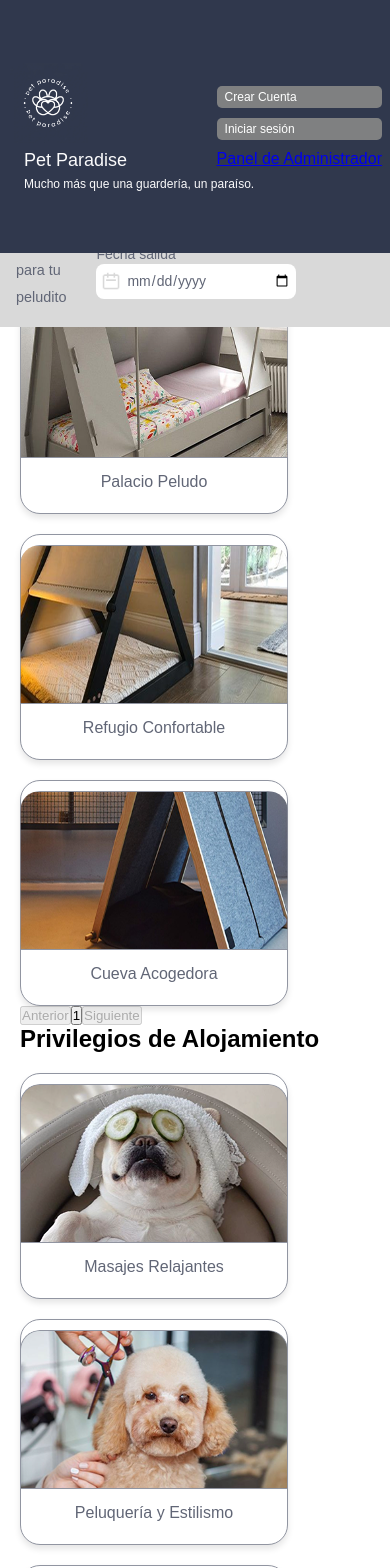
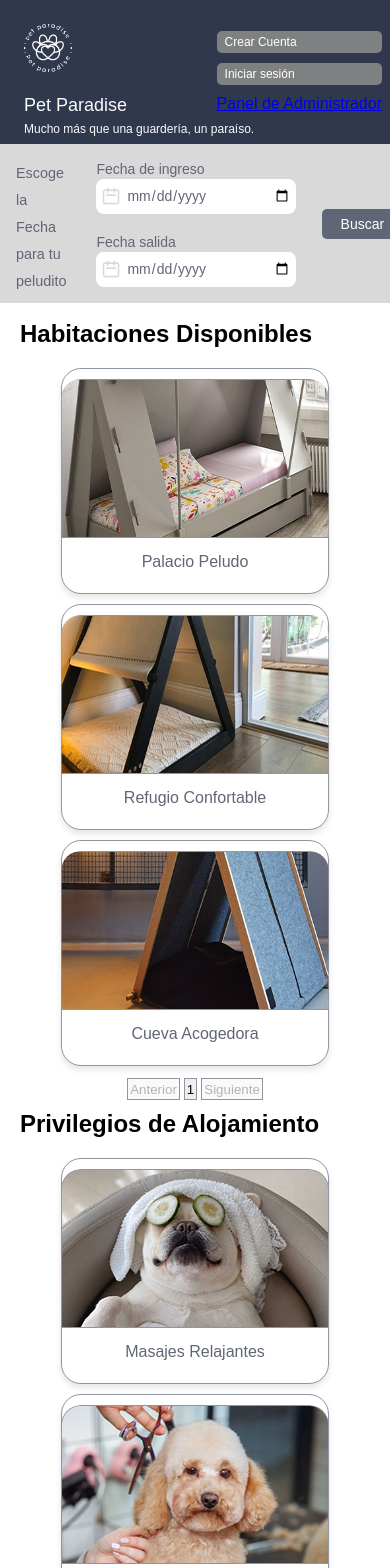
Before and after one commit to LuisDelgado-LD/integradorG5Front, a React (Vite) app: page / in a window 390 px wide. Shown: the top 1568 px of the page. Built offline with nearby package versions, Linux system fonts and the light colour scheme; no server answers.

Commit message:
Se ajustan estilos pagina principal

```diff
--- a/src/index.css
+++ b/src/index.css
@@ -2,6 +2,24 @@
   margin: 0;
   padding: 0;
   box-sizing: border-box;
+}
+
+.paginacion-container{
+  display: flex;
+  justify-content: center;
+  width: 100%;
+  height: auto;
+  margin-top: 2px;
+  padding: 0.5em;
+}
+
+.paginacion-container button{
+  padding: 2px;
+  margin: 2px;
+  width: auto;
+  height: 22px;
+  border: 1px solid #9195a1;
+  /* color: #9195a1; */
 }
 
 .Auxiliares-Galeria {
@@ -285,11 +303,22 @@ body {
   text-align: center;
 }
 
-.card-grid {
+/* .card-grid {
   display: grid;
   grid-template-columns: repeat(auto-fill, minmax(250px, 1fr));
-  gap: 20px;
+  gap: 10em;
   margin-top: 20px;
+  padding: 0 2em;
+  justify-content: space-around;
+} */
+
+.card-grid {
+  display: flex;
+  flex-wrap: wrap;
+  justify-content: space-around;
+  gap: 10px;
+  margin-top: 20px;
+  padding: 0 2em;
 }
 
 .form-container {
@@ -924,22 +953,6 @@ body {
     border-radius: 20px;
   }
 
-  .pagination-container{
-    display: flex;
-    justify-content: center;
-    width: auto;
-    height: auto;
-    margin-top: 2px;
-  }
-
-  .pagination-container button{
-    padding: 2px;
-    margin: 2px;
-    width: 22px;
-    height: 22px;
-    color: #606676;
-  }
-
   .category-title {
     position: absolute;
     top: 50%;
@@ -1129,9 +1142,15 @@ body {
 
 @media (max-width: 899px) {
 
+  .home{
+    position: relative;
+    top: 5em;
+  }
+
   .header {
-    width: 100vw;
-    height: 30vh;
+    width:
+     100vw;
+    height: 9em;
     /* height: 100px;
     padding: 0 10px; */
   }
@@ -1191,14 +1210,14 @@ body {
     display: grid;
     grid-template-columns: 1fr 1fr 1fr;
     gap: 10px;
-    padding: 1rem 0;
+    padding: 0.5em 0;
     top: 9rem;
     height: auto;
   }
 
   .navbar-text {
     font-size: 0.9em;
-    padding: 1rem 0px 0px 1rem;
+    padding: 0.5rem 0px 0px 1rem;
     vertical-align: middle;
   }
 
@@ -1257,8 +1276,10 @@ body {
   }
 
   .footer {
+    align-items: center;
     flex-direction: column;
-    align-items: center;
+    margin-top: 5em;
+    position: relative;
     text-align: center;
     width: 100%;
   }
```
